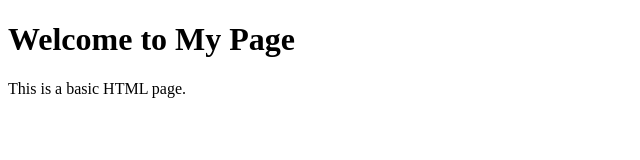
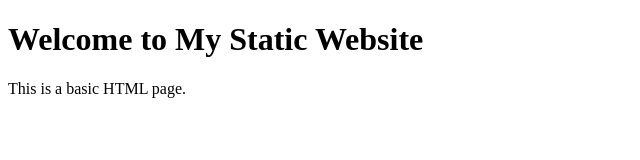
Before and after one commit to Shaik-Mohammad-Jameel/My-Task2-Repository, a plain HTML site: page index.html in a window 1280 px wide. Shown: the whole page, without its empty margins (0-640 px from the left). Drawn offline with Linux system fonts and the light colour scheme.

Commit message:
secondcommit

```diff
--- a/index.html
+++ b/index.html
@@ -4,7 +4,7 @@
     <title>Welcome Page</title>
 </head>
 <body>
-    <h1>Welcome to My Page</h1>
+    <h1>Welcome to My Static Website</h1>
     <p>This is a basic HTML page.</p>
 </body>
 </html>
```
